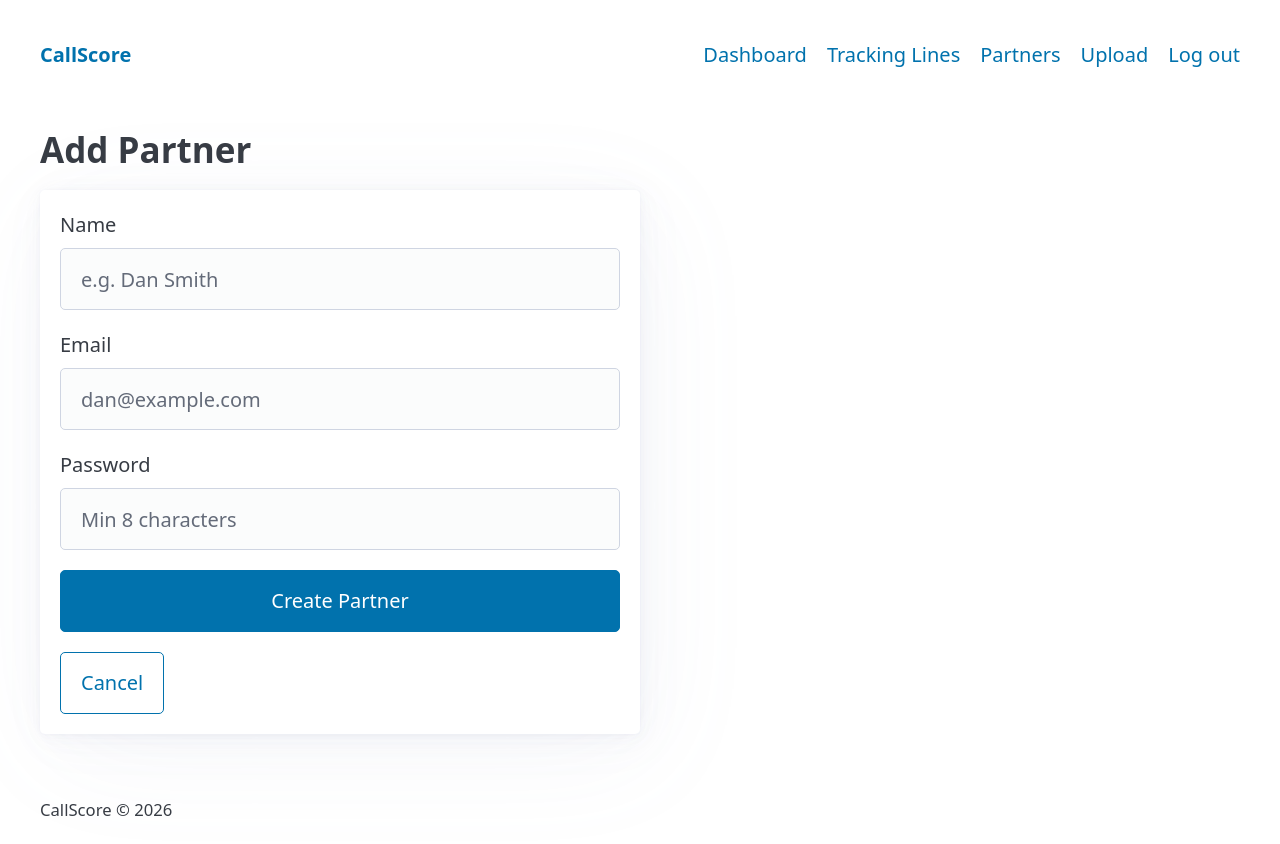
After one commit to ryanlovell22/callscore, a Flask app: page /partners/add in a window 1280 px wide. The commit adds this page. Run offline with Flask 3, Linux system fonts and the light colour scheme; the visitor is signed in with stand-in values (Sample User, id 1); some libraries are stand-ins or nearby versions.

Commit message:
Add partner logins with view-only dashboard access
Partners (e.g. Dan, Greg) can log in and see call stats/transcripts
for only their assigned tracking lines. Accounts create partners from
/partners/ and assign them to lines via the tracking line form.
Partners cannot override classifications, manage lines, or upload.

- New Partner model with prefixed Flask-Login IDs (account:1 vs partner:1)
- partner_id FK on TrackingLine for line assignment
- Login checks both Account and Partner tables
- Dashboard filters calls/lines by user type
- Nav, override form, and routes gated by user_type
- Partner CRUD blueprint at /partners/ (account-only)

Co-Authored-By: Claude Opus 4.6 <noreply@anthropic.com>

```diff
--- a/app/__init__.py
+++ b/app/__init__.py
@@ -3,7 +3,7 @@ from flask_login import LoginManager
 from flask_migrate import Migrate
 
 from .config import Config
-from .models import db, Account
+from .models import db, Account, Partner
 
 login_manager = LoginManager()
 login_manager.login_view = "auth.login"
@@ -12,6 +12,14 @@ migrate = Migrate()
 
 @login_manager.user_loader
 def load_user(user_id):
+    if ":" in str(user_id):
+        prefix, uid = user_id.split(":", 1)
+        uid = int(uid)
+        if prefix == "account":
+            return db.session.get(Account, uid)
+        elif prefix == "partner":
+            return db.session.get(Partner, uid)
+    # Fallback for legacy sessions without prefix
     return db.session.get(Account, int(user_id))
 
 
@@ -28,11 +36,13 @@ def create_app():
     from .lines import bp as lines_bp
     from .webhooks import bp as webhooks_bp
     from .upload import bp as upload_bp
+    from .partners import bp as partners_bp
 
     app.register_blueprint(auth_bp)
     app.register_blueprint(dashboard_bp)
     app.register_blueprint(lines_bp)
     app.register_blueprint(webhooks_bp)
     app.register_blueprint(upload_bp)
+    app.register_blueprint(partners_bp)
 
     return app
--- a/app/models.py
+++ b/app/models.py
@@ -23,6 +23,42 @@ class Account(UserMixin, db.Model):
 
     tracking_lines = db.relationship("TrackingLine", backref="account", lazy=True)
     calls = db.relationship("Call", backref="account", lazy=True)
+    partners = db.relationship("Partner", backref="account", lazy=True)
+
+    @property
+    def user_type(self):
+        return "account"
+
+    def get_id(self):
+        return f"account:{self.id}"
+
+    def set_password(self, password):
+        self.password_hash = generate_password_hash(password, method="pbkdf2:sha256")
+
+    def check_password(self, password):
+        return check_password_hash(self.password_hash, password)
+
+
+class Partner(UserMixin, db.Model):
+    __tablename__ = "partners"
+
+    id = db.Column(db.Integer, primary_key=True)
+    account_id = db.Column(db.Integer, db.ForeignKey("accounts.id"), nullable=False)
+    name = db.Column(db.String(255), nullable=False)
+    email = db.Column(db.String(255), unique=True, nullable=False)
+    password_hash = db.Column(db.String(255), nullable=False)
+    created_at = db.Column(
+        db.DateTime, default=lambda: datetime.now(timezone.utc)
+    )
+
+    tracking_lines = db.relationship("TrackingLine", backref="partner", lazy=True)
+
+    @property
+    def user_type(self):
+        return "partner"
+
+    def get_id(self):
+        return f"partner:{self.id}"
 
     def set_password(self, password):
         self.password_hash = generate_password_hash(password, method="pbkdf2:sha256")
@@ -36,6 +72,7 @@ class TrackingLine(db.Model):
 
     id = db.Column(db.Integer, primary_key=True)
     account_id = db.Column(db.Integer, db.ForeignKey("accounts.id"), nullable=False)
+    partner_id = db.Column(db.Integer, db.ForeignKey("partners.id"), nullable=True)
     twilio_phone_number = db.Column(db.String(20))
     label = db.Column(db.String(255))
     partner_name = db.Column(db.String(255))
--- /dev/null
+++ b/app/partners/__init__.py
@@ -0,0 +1,5 @@
+from flask import Blueprint
+
+bp = Blueprint("partners", __name__, url_prefix="/partners")
+
+from . import routes  # noqa: E402, F401
--- /dev/null
+++ b/app/partners/routes.py
@@ -0,0 +1,86 @@
+from flask import render_template, request, redirect, url_for, flash, abort
+from flask_login import login_required, current_user
+
+from ..models import db, Partner
+from . import bp
+
+
+def account_required(f):
+    """Block partner users from accessing these routes."""
+    from functools import wraps
+
+    @wraps(f)
+    def decorated(*args, **kwargs):
+        if current_user.user_type != "account":
+            abort(403)
+        return f(*args, **kwargs)
+    return decorated
+
+
+@bp.route("/")
+@login_required
+@account_required
+def index():
+    partners = Partner.query.filter_by(account_id=current_user.id).order_by(
+        Partner.name
+    ).all()
+    return render_template("partners/index.html", partners=partners)
+
+
+@bp.route("/add", methods=["GET", "POST"])
+@login_required
+@account_required
+def add():
+    if request.method == "POST":
+        name = request.form.get("name", "").strip()
+        email = request.form.get("email", "").strip().lower()
+        password = request.form.get("password", "")
+
+        if not name or not email or not password:
+            flash("All fields are required.", "error")
+            return render_template("partners/form.html")
+
+        if len(password) < 8:
+            flash("Password must be at least 8 characters.", "error")
+            return render_template("partners/form.html")
+
+        # Check for duplicate email across both accounts and partners
+        from ..models import Account
+        if Account.query.filter_by(email=email).first():
+            flash("That email is already in use.", "error")
+            return render_template("partners/form.html")
+        if Partner.query.filter_by(email=email).first():
+            flash("That email is already in use.", "error")
+            return render_template("partners/form.html")
+
+        partner = Partner(
+            account_id=current_user.id,
+            name=name,
+            email=email,
+        )
+        partner.set_password(password)
+        db.session.add(partner)
+        db.session.commit()
+
+        flash(f"Partner '{name}' created.", "success")
+        return redirect(url_for("partners.index"))
+
+    return render_template("partners/form.html")
+
+
+@bp.route("/<int:partner_id>/delete", methods=["POST"])
+@login_required
+@account_required
+def delete(partner_id):
+    partner = Partner.query.filter_by(
+        id=partner_id, account_id=current_user.id
+    ).first_or_404()
+
+    # Unassign tracking lines before deleting
+    for line in partner.tracking_lines:
+        line.partner_id = None
+
+    db.session.delete(partner)
+    db.session.commit()
+    flash("Partner deleted.", "success")
+    return redirect(url_for("partners.index"))
--- a/app/templates/base.html
+++ b/app/templates/base.html
@@ -16,8 +16,11 @@
             {% if current_user.is_authenticated %}
             <ul>
                 <li><a href="{{ url_for('dashboard.index') }}">Dashboard</a></li>
+                {% if current_user.user_type == 'account' %}
                 <li><a href="{{ url_for('lines.index') }}">Tracking Lines</a></li>
+                <li><a href="{{ url_for('partners.index') }}">Partners</a></li>
                 <li><a href="{{ url_for('upload.index') }}">Upload</a></li>
+                {% endif %}
                 <li><a href="{{ url_for('auth.logout') }}">Log out</a></li>
             </ul>
             {% else %}
--- a/app/templates/dashboard/call_detail.html
+++ b/app/templates/dashboard/call_detail.html
@@ -42,6 +42,7 @@
             <tr><td><strong>Urgent</strong></td><td>{{ 'Yes' if call.urgent else 'No' }}</td></tr>
         </table>
 
+        {% if current_user.user_type == 'account' %}
         <!-- Manual Override -->
         <h5>Override Classification</h5>
         <form method="post" action="{{ url_for('dashboard.override_classification', call_id=call.id) }}">
@@ -53,6 +54,7 @@
                 <button type="submit">Update</button>
             </fieldset>
         </form>
+        {% endif %}
         {% elif call.status == 'processing' %}
         <p>Analysis in progress...</p>
         {% elif call.status == 'failed' %}
--- a/app/templates/lines/index.html
+++ b/app/templates/lines/index.html
@@ -14,6 +14,7 @@
                 <th>Label</th>
                 <th>Phone Number</th>
                 <th>Partner</th>
+                <th>Assigned Login</th>
                 <th>Cost/Lead</th>
                 <th>Active</th>
                 <th></th>
@@ -25,6 +26,7 @@
                 <td>{{ line.label or '—' }}</td>
                 <td>{{ line.twilio_phone_number or '—' }}</td>
                 <td>{{ line.partner_name or '—' }}</td>
+                <td>{{ line.partner.name if line.partner else '—' }}</td>
                 <td>${{ "%.2f"|format(line.cost_per_lead) if line.cost_per_lead else '0.00' }}</td>
                 <td>{{ 'Yes' if line.active else 'No' }}</td>
                 <td>
--- /dev/null
+++ b/app/templates/partners/form.html
@@ -0,0 +1,22 @@
+{% extends "base.html" %}
+{% block title %}Add Partner — CallScore{% endblock %}
+
+{% block content %}
+<h2>Add Partner</h2>
+
+<article style="max-width: 600px;">
+    <form method="post">
+        <label for="name">Name</label>
+        <input type="text" id="name" name="name" placeholder="e.g. Dan Smith" required>
+
+        <label for="email">Email</label>
+        <input type="email" id="email" name="email" placeholder="dan@example.com" required>
+
+        <label for="password">Password</label>
+        <input type="password" id="password" name="password" placeholder="Min 8 characters" required minlength="8">
+
+        <button type="submit">Create Partner</button>
+        <a href="{{ url_for('partners.index') }}" role="button" class="outline">Cancel</a>
+    </form>
+</article>
+{% endblock %}
--- a/app/upload/routes.py
+++ b/app/upload/routes.py
@@ -22,6 +22,9 @@ def allowed_file(filename):
 @bp.route("/", methods=["GET", "POST"])
 @login_required
 def index():
+    if current_user.user_type != "account":
+        from flask import abort
+        abort(403)
     if request.method == "POST":
         file = request.files.get("audio_file")
         if not file or not file.filename:
```
Also changed, not shown: CLAUDE.md (+8 -5 lines), app/auth/routes.py (+8 -4 lines), app/dashboard/routes.py (+34 -7 lines), app/lines/routes.py (+30 -4 lines), app/templates/lines/form.html (+8 -0 lines), app/templates/partners/index.html (added, +43 -0 lines), migrations/versions/a1b2c3d4e5f6_add_partners.py (added, +44 -0 lines).
